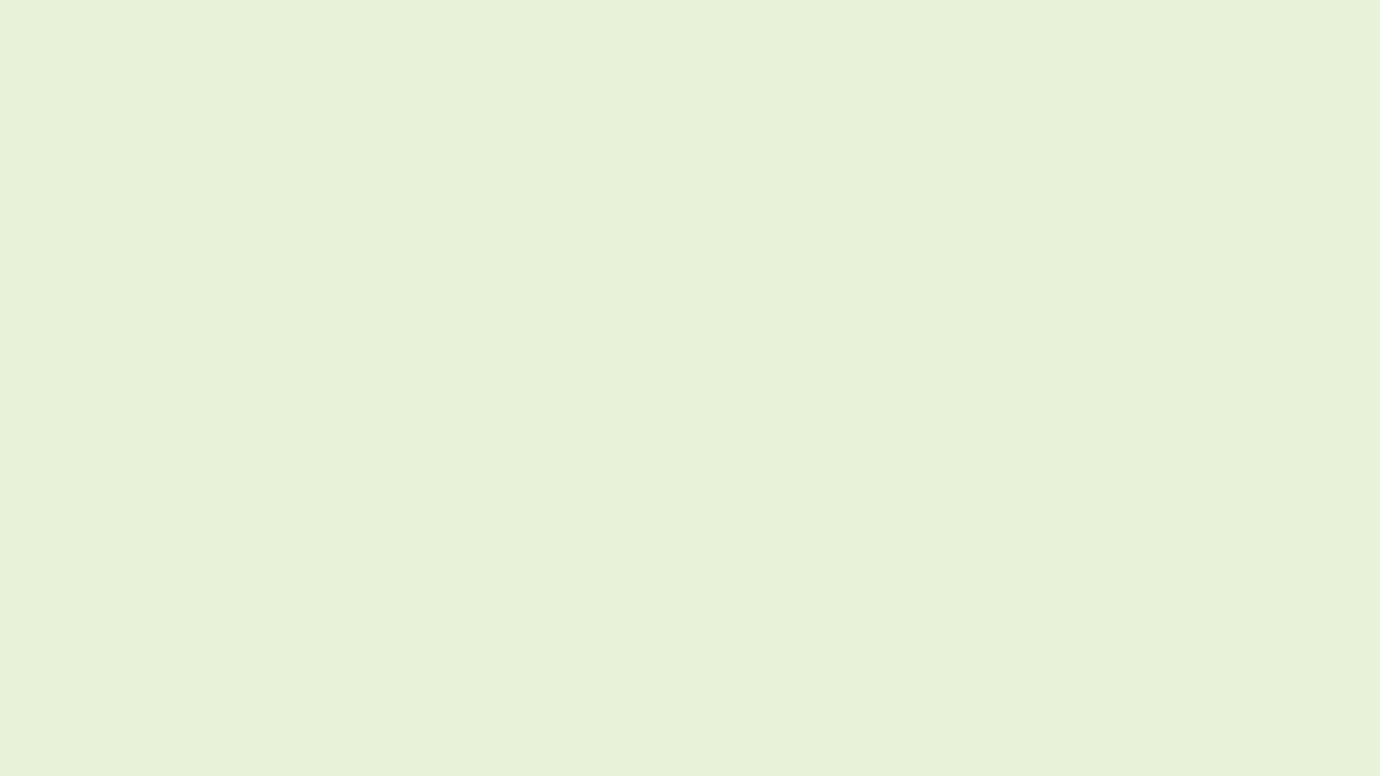
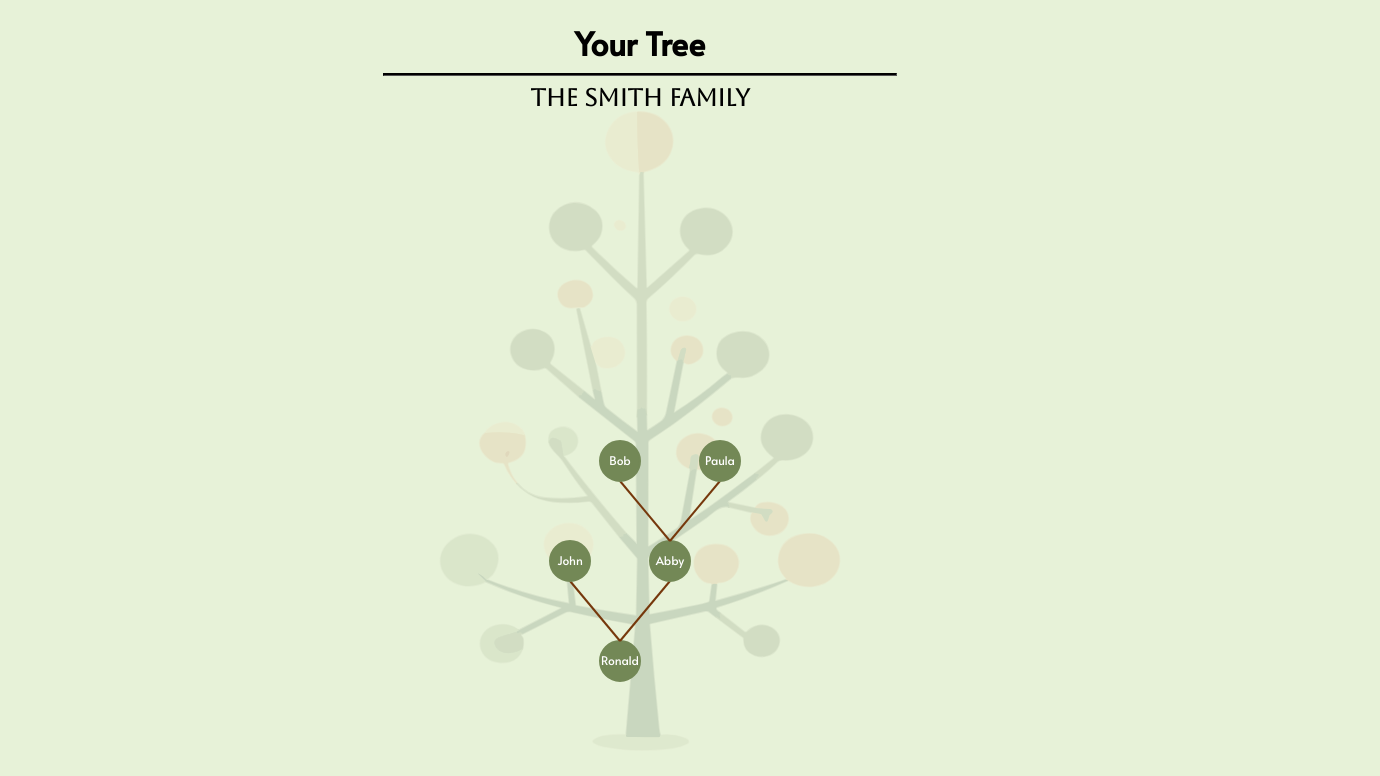
Before and after one commit to aambrose1/SeniorProject_KinTree, a React (Create React App) app in the folder client/: page /tree in a window 1280 px wide. Shown: the top 776 px of the page, 1380 px wide, since content can reach past the window. Built offline with nearby package versions, Linux system fonts and the light colour scheme.

Commit message:
added basic tree page design; dynamic tree svg generation from dictionary object

```diff
--- a/client/src/App.js
+++ b/client/src/App.js
@@ -7,6 +7,7 @@ function App() {
     <div className={"App font-face-alata"}>
       <header className="App-header">
         <img src={logo} className="App-logo" alt="logo" />
+        {/* sample web page, doesn't show anymore bc of router */}
         <div className="Container">
           <p>
             Welcome to KinTree! This is the client side of the application. It's in progress.
--- a/client/src/index.js
+++ b/client/src/index.js
@@ -17,6 +17,10 @@ const router = createBrowserRouter([
   },
   {
     path: '/account',
+    element: <Account />,
+  },
+  {
+    path: '/account/:id',
     element: <Account />,
   },
   {
--- a/client/src/pages/Account/Account.js
+++ b/client/src/pages/Account/Account.js
@@ -1,10 +1,14 @@
 import React from 'react';
 import * as styles from './styles';
+import { Link, useParams } from 'react-router-dom';
 
 function Account() {
+    // takes id from url path
+    const { id } = useParams();
+    // then retrieve user info/logged in user's permission levels using API
     return (
         <div style={styles.DefaultStyle}>
-
+            <Link to="/tree" >Back to Tree</Link>
         </div>
     )
 }
--- a/client/src/pages/Account/styles.js
+++ b/client/src/pages/Account/styles.js
@@ -1,5 +1,6 @@
 export const DefaultStyle = {
     display: 'flex',
     flexDirection: 'row',
+    padding: '10px',
     fontFamily: 'Alata'
 }
--- a/client/src/pages/Tree/Tree.js
+++ b/client/src/pages/Tree/Tree.js
@@ -1,12 +1,115 @@
-import React from 'react';
+import React, { useRef } from 'react';
 import * as styles from './styles';
+import { ReactComponent as TreeIcon } from '../../assets/background-tree.svg';
+
+const calculateMaxRadius = (node, textRef) => {
+  let maxRadius = 20;
+  const traverse = (node) => {
+    if (textRef.current) {
+      const textWidth = textRef.current.getBBox().width;
+      maxRadius = Math.max(maxRadius, textWidth / 2 + 10);
+    }
+    if (node.children) {
+      node.children.forEach(traverse);
+    }
+  };
+  traverse(node);
+  console.log(maxRadius);
+  return maxRadius;
+};
+
+// TODO: add support for user children
+const TreeNode = ({ node, x, y, radius, level }) => {
+  const textRef = useRef(null);
+  const gap = 100;
+  const childY = y - gap;
+
+  return (
+    <g>
+      <a href={`/account/${node.id}`}>
+        <circle cx={x} cy={y} r={radius} style={styles.NodeStyle} />
+        {/* TODO: try to move text below node + add in person icon to node (or pfp) */}
+        <text ref={textRef} x={x} y={y} dy=".3em" textAnchor="middle" style={styles.TextStyle}>
+          {node.name}
+        </text>
+      </a>
+      {node.children && node.children.length > 0 && (
+        <g>
+          {node.children.map((child, index) => {
+            const childX = x + (index - (node.children.length - 1) / 2) * gap;
+            return (
+              <g key={index}>
+                <line
+                  x1={x}
+                  y1={y - radius}
+                  x2={childX}
+                  y2={childY + radius}
+                  style={styles.LineStyle}
+                />
+                <TreeNode node={child} x={childX} y={childY} radius={radius} level={level + 1} />
+              </g>
+            );
+          })}
+        </g>
+      )}
+    </g>
+  );
+};
+
+// sample data for now, but TODO retrieve from API
+const treeData = {
+  name: "Ronald",
+  id: "1",
+  children: [
+    {
+      name: "John",
+      id: "2",
+      children: []
+    },
+    {
+      name: "Abby",
+      children: [
+        { name: "Bob", id: "3", children: [] },
+        { name: "Paula", id: "4", children: [] }
+      ]
+    }
+  ]
+};
 
 function Tree() {
-    return (
-        <div style={styles.DefaultStyle}>
+  const user_lastname = "Smith";
+  const user_familytree = treeData;
 
+  const width = 800;
+  const height = 600;
+  const rootX = width / 2;
+  const rootY = height - 50;
+
+  let maxRadius = calculateMaxRadius(user_familytree, useRef(null));
+
+  return (
+    <div style={styles.DefaultStyle}>
+      <h1 style={{marginBottom: "0px"}}>Your Tree</h1>
+      <hr  style={{
+          color: '#000000',
+          backgroundColor: '#000000',
+          height: .1,
+          width: '40%',
+          borderColor : '#000000'
+      }}/>
+      <h2 style={{fontFamily: "Aboreto", marginTop: "0px"}}>The {user_lastname} Family</h2>
+
+      <div style={styles.svgContainer}>
+        <div style={styles.svgWrapper}>
+          <svg width={'70vh'} height={'70vh'} style={styles.TreeStyle}>
+            <TreeNode node={user_familytree} x={rootX} y={rootY} radius={maxRadius} level={0} />
+          </svg>
         </div>
-    )
+        <TreeIcon style={styles.BackgroundTreeStyle} />
+      </div>
+
+    </div>
+  );
 }
 
 export default Tree;
--- a/client/src/pages/Tree/styles.js
+++ b/client/src/pages/Tree/styles.js
@@ -1,28 +1,58 @@
 export const DefaultStyle = {
     display: 'flex',
     flexDirection: 'column',
+    textAlign: 'center',
     alignItems: 'center',
     fontFamily: 'Alata'
 }
 
 export const NodeStyle = {
-    fill: 'black',
-    stroke: '#000',
+    stroke: '#738856',
+    fill: '#738856',
     strokeWidth: 2,
   };
 
   export const TextStyle = {
     fontSize: '12px',
-    fill: 'black',
+    fill: 'white',
   };
 
   export const LineStyle = {
-    stroke: 'black',
+    stroke: '#76380C',
     strokeWidth: 2,
   };
 
-  export const TreeContainer = {
-    display: 'flex',
-    flexDirection: 'column',
-    alignItems: 'center',
-  };
+export const svgContainer = {
+  position: 'relative',
+  display: 'flex',
+  flexDirection: 'column',
+  justifyContent: 'center',
+  alignItems: 'center',
+  width: '100%',
+  height: '600px',
+};
+
+export const svgWrapper = {
+  display: 'flex',
+  justifyContent: 'center',
+  alignItems: 'center',
+  width: '100%',
+  height: '100%',
+  paddingRight: '200px',
+  bottom: '0px'
+};
+
+export const TreeStyle = {
+  display: 'block',
+  position: 'absolute',
+  width: '80vh',
+  height: '80vh',
+  right: ''
+};
+
+export const BackgroundTreeStyle = {
+  position: 'absolute',
+  width: '80vh',
+  height: '80vh',
+  zIndex: -1,
+};
```
Also changed, not shown: client/src/assets/background-tree.svg (added).
